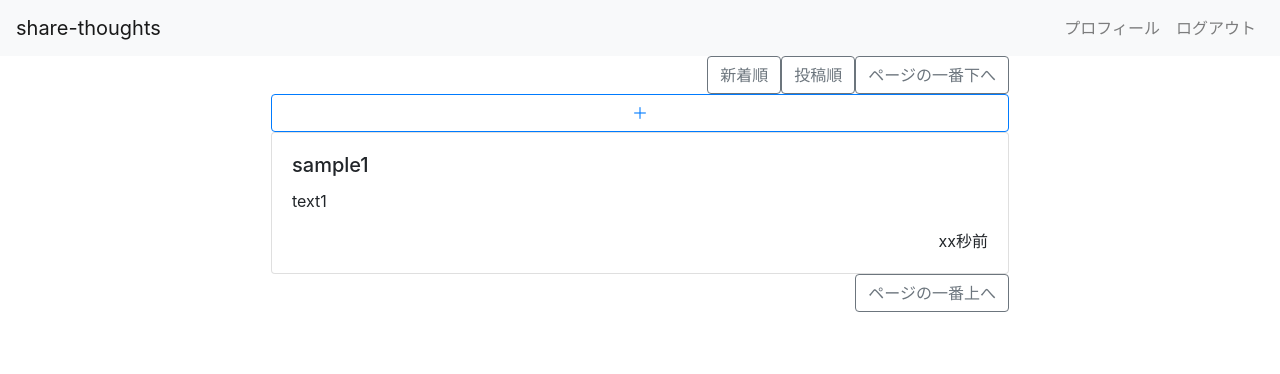
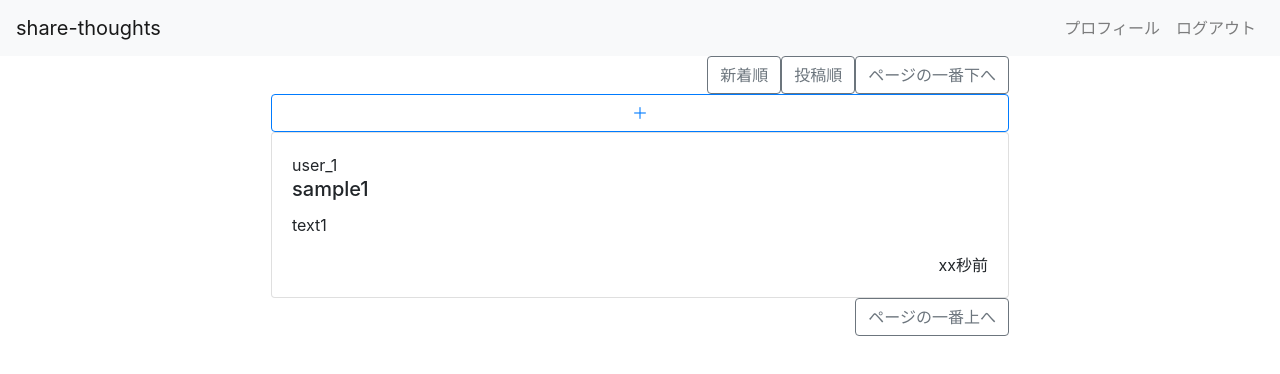
Before and after one commit to NaoyukiSato04/share-thoughts, a React (Create React App) app: page / in a window 1280 px wide. Shown: the top 374 px of the page. Built offline with nearby package versions, Linux system fonts and the light colour scheme; no server answers; the database is empty; sample sign-in values are in the browser's storage.

Commit message:
Fix: uid表示

```diff
--- a/src/components/Timeline/PostCard.js
+++ b/src/components/Timeline/PostCard.js
@@ -1,15 +1,21 @@
-import React from 'react'
+import React, { useEffect } from 'react'
 import { Card } from "react-bootstrap"
 import { thoughts } from "../../firebase"
+import { useAuth } from "../../contexts/AuthContext"
 import styled from 'styled-components'
 
 export default function PostCard() {
-    thoughts.orderBy("createdAt", "desc").get().then((querySnapshot) => {
-        querySnapshot.forEach((doc) => {
-            // doc.data() is never undefined for query doc snapshots
-            console.log(doc.id, " => ", doc.data().title);
+    const { currentUser } = useAuth()
+
+    useEffect(() => {
+        thoughts.orderBy("createdAt", "desc").get().then((querySnapshot) => {
+            querySnapshot.forEach((doc) => {
+                // doc.data() is never undefined for query doc snapshots
+                console.log(doc.id, " => ", doc.data().title);
+            });
         });
     });
+
 
     const Right = styled.div`
         text-align: right;
@@ -19,6 +25,7 @@ export default function PostCard() {
         <>
             <Card>
                 <Card.Body>
+                    {currentUser.uid}
                     <Card.Title>sample1</Card.Title>
                     <Card.Text>
                     text1
```
